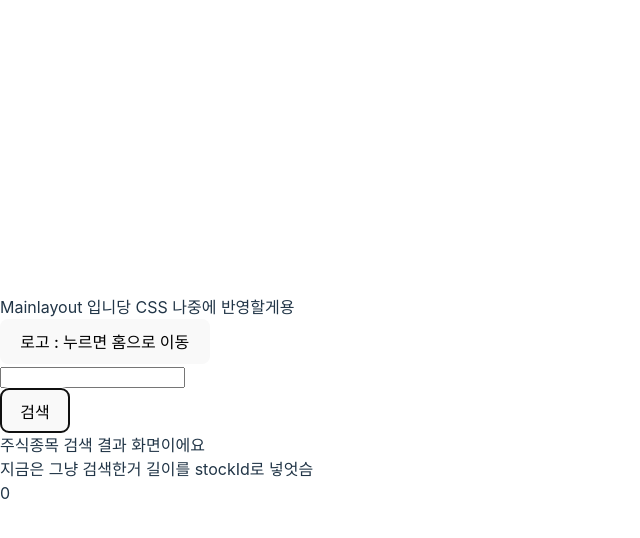
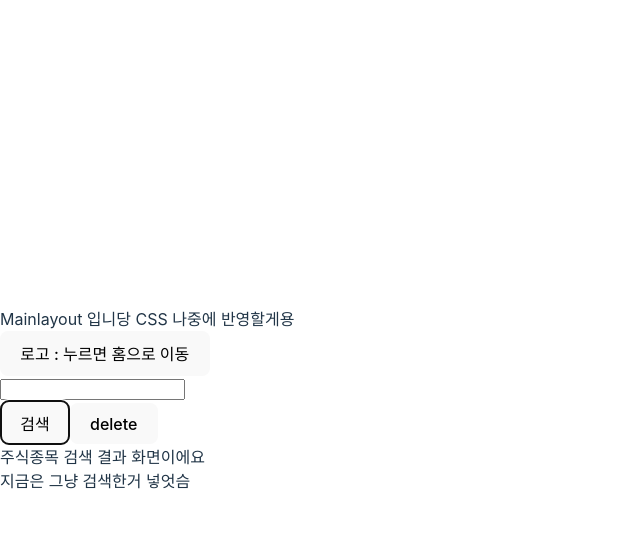
Before and after one commit to FunD-StockProject/StockProject-Frontend, a React (Vite) app: page / in a window 1280 px wide. Both pictures are taken after a click on the button "검색". Shown: the top 538 px of the page, without its empty margins (0-640 px from the left). Built offline with nearby package versions, Linux system fonts and the light colour scheme.

Commit message:
[feat] init searchList

```diff
--- a/src/layout/Mainlayout.tsx
+++ b/src/layout/Mainlayout.tsx
@@ -1,6 +1,12 @@
-import { useState } from 'react';
+import {
+	JSXElementConstructor,
+	ReactElement,
+	ReactNode,
+	ReactPortal,
+	useState,
+} from 'react';
 import SearchBar from './SearchBar';
-import { useNavigate } from 'react-router-dom';
+import { json, useNavigate } from 'react-router-dom';
 import { webPath } from '../router';
 
 type MainLayoutProps = {
@@ -9,16 +15,32 @@ type MainLayoutProps = {
 
 const Mainlayout = ({ children }: MainLayoutProps) => {
 	const [stockName, setStockName] = useState('');
+	const [searchedData, setSearchedData] = useState(
+		JSON.parse(localStorage.getItem('searchedList') + '') ?? []
+	);
 	const navigate = useNavigate();
 
 	useState('');
 	const onChange = (e: any) => {
-		setStockName(e?.target.value);
+		setStockName(e.target.value);
 	};
 
 	const onClick = (stockName: string) => {
-		const stockId = stockName.length;
-		navigate(webPath.search(), { state: { stockId } });
+		// 최근 검색 기록 추가
+		let curDataSet = new Set(searchedData);
+		curDataSet.add(stockName);
+		const nextData = [...curDataSet];
+		localStorage.setItem('searchedList', JSON.stringify(nextData));
+		setSearchedData(nextData);
+
+		setStockName('');
+		navigate(webPath.search(), { state: { stockName } });
+	};
+	const onDelete = (stockName: string) => {
+		let curData = searchedData;
+		const nextData = curData.filter((el: string) => el !== stockName);
+		localStorage.setItem('searchedList', JSON.stringify(nextData));
+		setSearchedData(nextData);
 	};
 
 	return (
@@ -28,6 +50,14 @@ const Mainlayout = ({ children }: MainLayoutProps) => {
 			<div>
 				<SearchBar stockName={stockName} onChange={onChange}></SearchBar>
 				<button onClick={() => onClick(stockName)}>검색</button>
+				{searchedData.map((stockName: string) => (
+					<span>
+						<span>{stockName}</span>
+						<button onClick={() => onDelete(stockName)} aria-label="delete">
+							{'delete'}
+						</button>
+					</span>
+				))}
 			</div>
 			{children}
 		</>
--- a/src/pages/Result.tsx
+++ b/src/pages/Result.tsx
@@ -2,13 +2,13 @@ import { useLocation } from 'react-router-dom';
 
 const Result = () => {
 	const { state } = useLocation();
-	const { stockId } = state;
+	const { stockName } = state;
 
 	return (
 		<>
 			<div>주식종목 검색 결과 화면이에요</div>
-			<div>지금은 그냥 검색한거 길이를 stockId로 넣엇슴</div>
-			{stockId}
+			<div>지금은 그냥 검색한거 넣엇슴</div>
+			{stockName}
 		</>
 	);
 };
```
